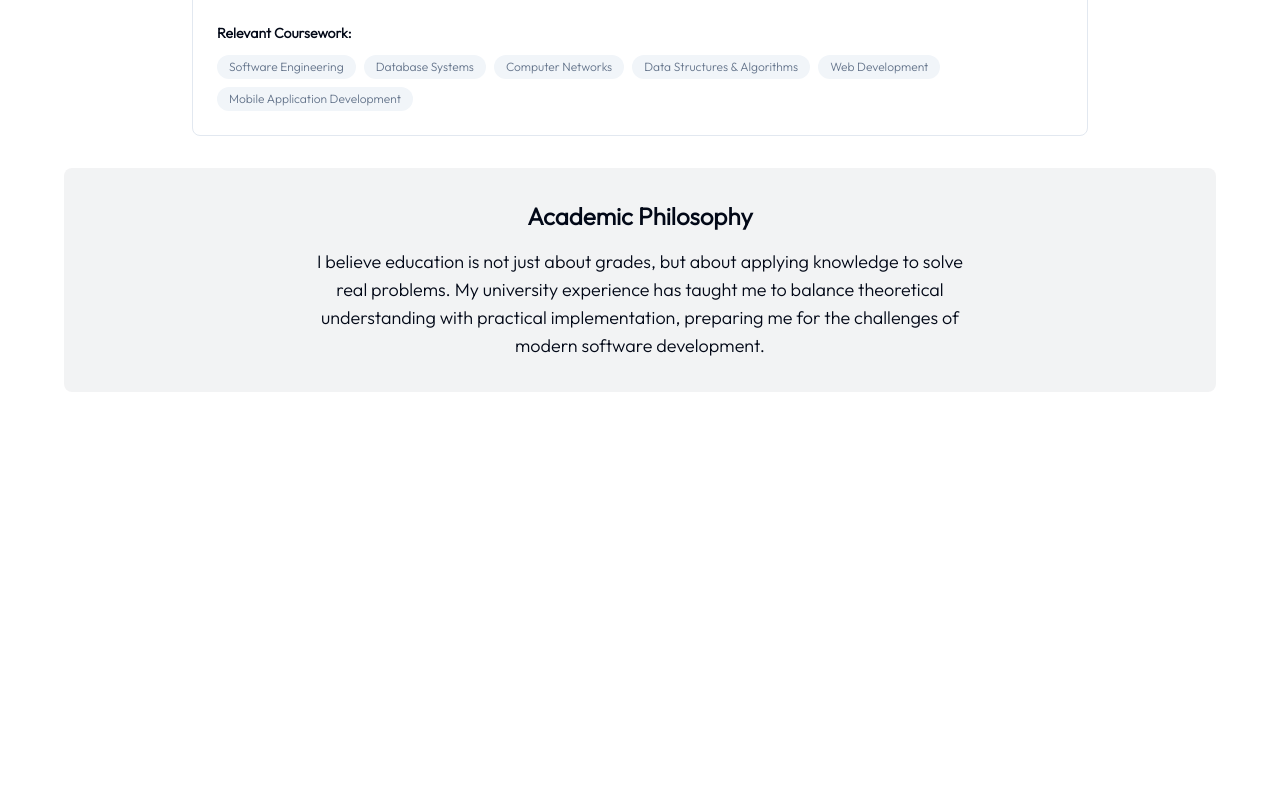
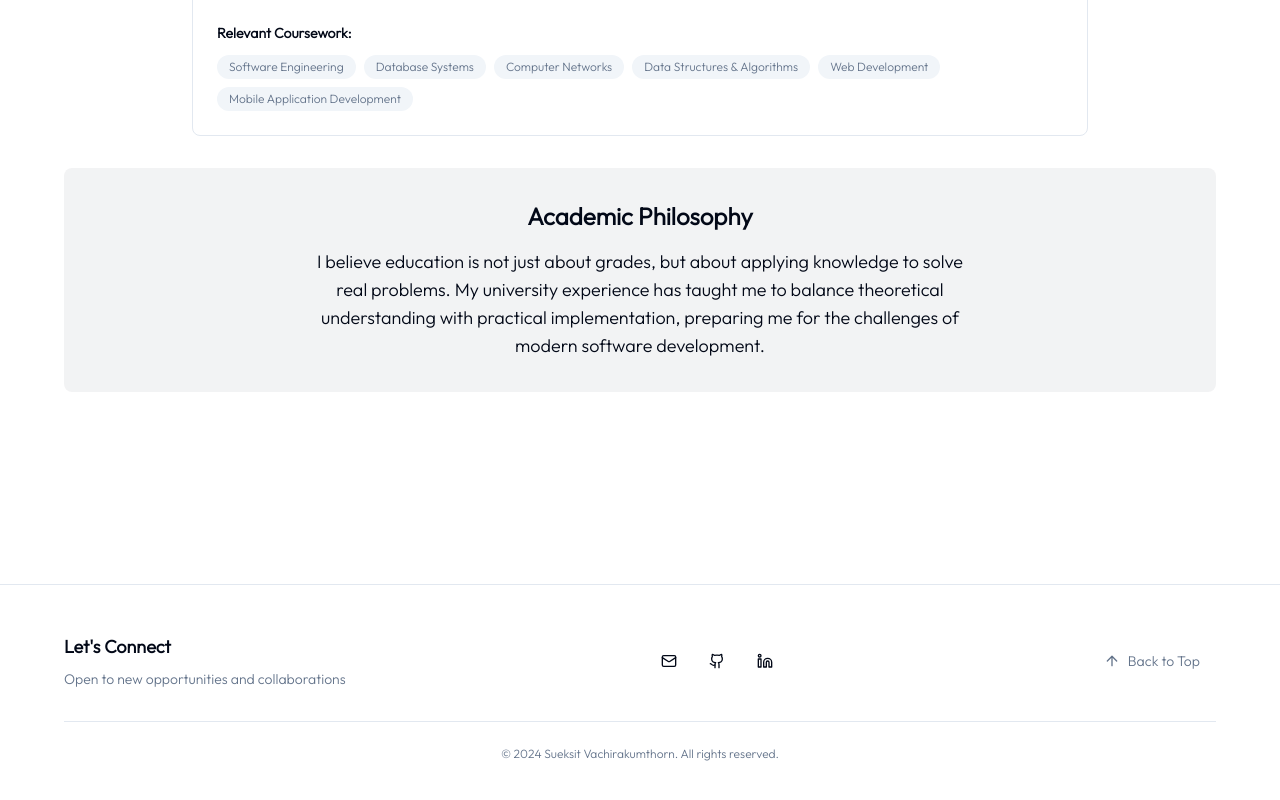
Before and after one commit to BlackBoxBanner/wed-portfolio, a Next.js app: page / in a window 1280 px wide. Shown: the part 9656-10456 px from the top of the page. Before the commit the page ends 10144 px from the top, so only its background shows below. Built offline with nearby package versions, Linux system fonts and the light colour scheme.

Commit message:
feat: add footer component with social links and back to top functionality

```diff
--- a/src/app/layout.tsx
+++ b/src/app/layout.tsx
@@ -3,6 +3,7 @@ import {Outfit as FontSans} from "next/font/google";
 import "./globals.css";
 import {cn} from "@/lib/utils";
 import Menu from "@/components/menu";
+import Footer from "@/components/footer";
 import {Toaster} from "@/components/ui/toaster";
 import { generateMetadata, generateStructuredData } from "@/lib/metadata";
 
@@ -38,6 +39,7 @@ export default function RootLayout({
         <Toaster />
         <Menu />
         {children}
+        <Footer />
       </body>
     </html>
   );
--- /dev/null
+++ b/src/components/footer.tsx
@@ -0,0 +1,94 @@
+'use client';
+
+import { Button } from "@/components/ui/button";
+import { ArrowUp, Github, Linkedin, Mail } from "lucide-react";
+import { useCallback, useMemo } from "react";
+import { siteConfig } from "@/lib/metadata";
+
+const SOCIAL_LINKS = [
+  {
+    href: `mailto:${siteConfig.author.email}`,
+    icon: Mail,
+    label: "Email",
+    external: false,
+  },
+  {
+    href: `https://github.com/${siteConfig.author.github}`,
+    icon: Github,
+    label: "GitHub",
+    external: true,
+  },
+  {
+    href: `https://linkedin.com/in/${siteConfig.author.linkedin}`,
+    icon: Linkedin,
+    label: "LinkedIn",
+    external: true,
+  },
+] as const;
+
+const CURRENT_YEAR = new Date().getFullYear();
+
+export default function Footer() {
+  const scrollToTop = useCallback(() => {
+    window.scrollTo({ top: 0, behavior: 'smooth' });
+  }, []);
+
+  const socialLinks = useMemo(() =>
+    SOCIAL_LINKS.map(({ href, icon: Icon, label, external }) => (
+      <Button
+        key={label}
+        variant="ghost"
+        size="icon"
+        asChild
+        className="h-8 w-8 hover:bg-accent transition-colors"
+      >
+        <a
+          href={href}
+          {...(external && { target: "_blank", rel: "noopener noreferrer" })}
+          aria-label={label}
+        >
+          <Icon className="h-4 w-4" />
+        </a>
+      </Button>
+    )), []
+  );
+
+  return (
+    <footer className="bg-background border-t border-border mt-24">
+      <div className="max-w-7xl mx-auto px-8 lg:px-16 py-12">
+        <div className="flex flex-col md:flex-row justify-between items-center gap-6">
+          {/* Contact Section */}
+          <div className="text-center md:text-left">
+            <h3 className="font-semibold text-foreground mb-2">Let&apos;s Connect</h3>
+            <p className="text-muted-foreground text-sm">
+              Open to new opportunities and collaborations
+            </p>
+          </div>
+
+          {/* Social Links */}
+          <div className="flex items-center gap-4">
+            {socialLinks}
+          </div>
+
+          {/* Back to Top */}
+          <Button
+            variant="ghost"
+            onClick={scrollToTop}
+            className="text-sm text-muted-foreground hover:text-foreground transition-colors"
+            aria-label="Scroll to top"
+          >
+            <ArrowUp className="h-4 w-4 mr-2" aria-hidden="true" />
+            Back to Top
+          </Button>
+        </div>
+
+        {/* Copyright */}
+        <div className="mt-8 pt-6 border-t border-border text-center">
+          <p className="text-xs text-muted-foreground">
+            &copy; {CURRENT_YEAR} {siteConfig.author.name}. All rights reserved.
+          </p>
+        </div>
+      </div>
+    </footer>
+  );
+}
```
